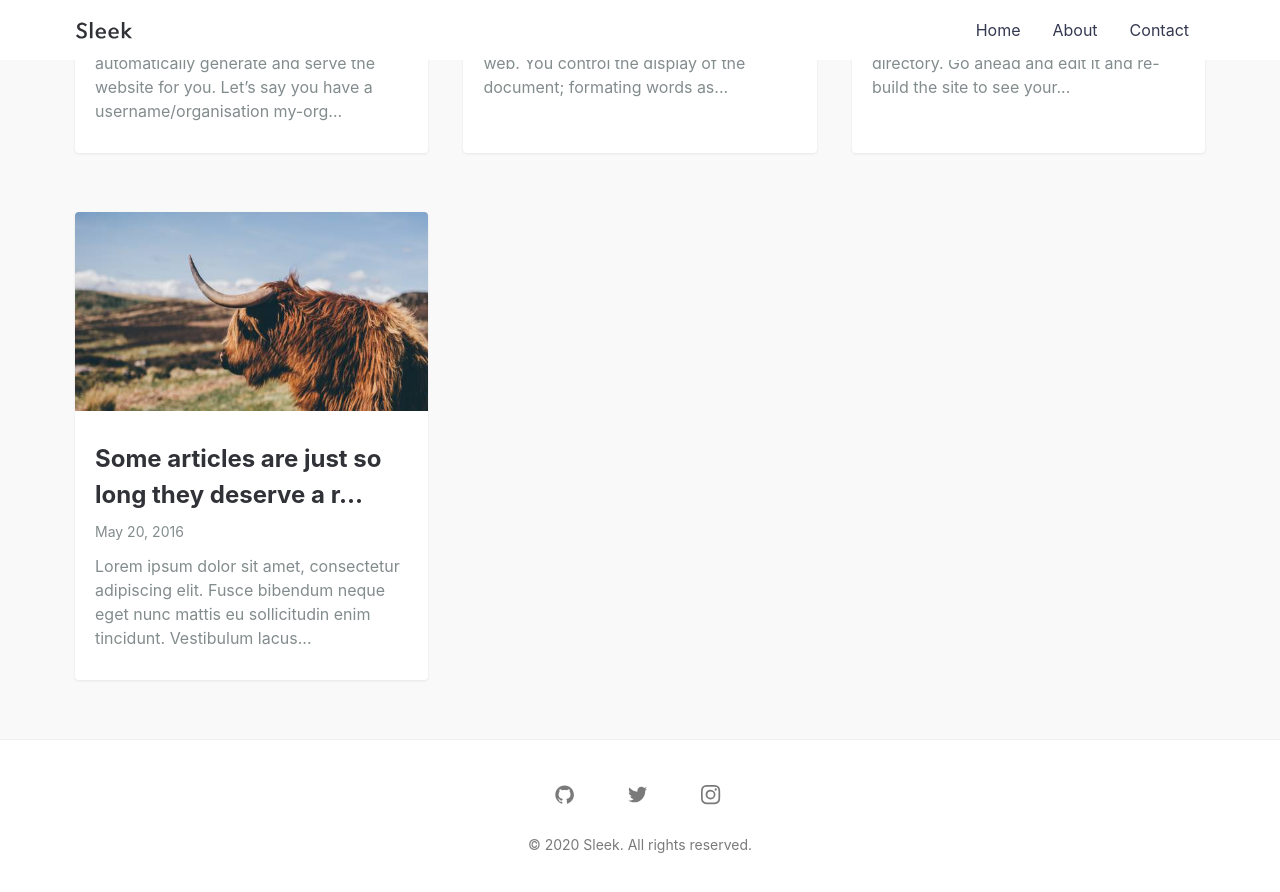
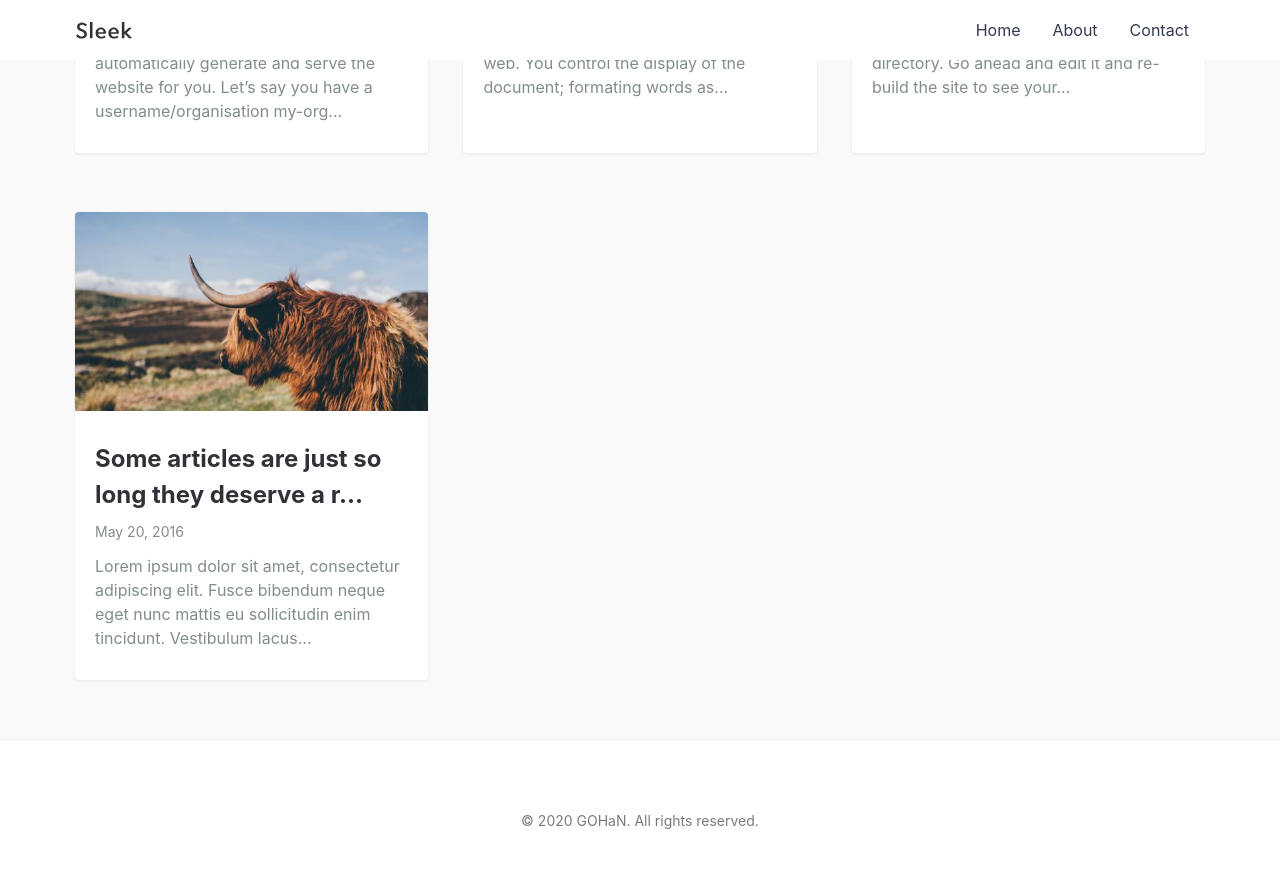
Before and after one commit to ufccrateus/gohan, a Jekyll site: the page built from index.md, in a window 1280 px wide and 900 px high, scrolled down 935 px. Shown: the top 892 px of the window. Built offline with Jekyll 4.4.1, drawn with Linux system fonts in a browser that asks for light colours; part of the change alters nothing that is shown.

Commit message:
update config.yml

```diff
--- a/_config.yml
+++ b/_config.yml
@@ -1,15 +1,13 @@
-title: Sleek # your site title
+title: GOHaN # your site title
 author: GitHub User
 email: your-email@domain.com # email for form submission, you also have to change it in _js/scripts.js
 description: > # this means to ignore newlines until "baseurl:"
-  Write an awesome description for your new site here. You can edit this
-  line in _config.yml. It will appear in your document head meta (for
-  Google search results) and in your feed.xml site description.
+  Graphs, Optimization, Heuristics and Networks
 baseurl: "/" # the subpath of your site, e.g. /blog
-url: "https://janczizikow.github.io/sleek" # the base hostname & protocol for your site, e.g. http://example.com
-twitter_username: jan_czizikow # replace with your_twitter_username or comment to remove link from footer
-github_username:  janczizikow # replace with your_github_username or comment to remove link from footer
-instagram_username: shanlongjj # replace with your_instagram_username or comment to remove link from footer
+url: "https://crateus.ufc.br/gohan" # the base hostname & protocol for your site, e.g. http://example.com
+# twitter_username: jan_czizikow # replace with your_twitter_username or comment to remove link from footer
+# github_username:  janczizikow # replace with your_github_username or comment to remove link from footer
+# instagram_username: shanlongjj # replace with your_instagram_username or comment to remove link from footer
 social:
   name: Your Name
   links:
@@ -21,7 +19,7 @@ social:
     - https://keybase.io/benbalter
 
 disqus:
-  shortname: janczizikow # to enable comments replace with your_disqus_shortname
+  # shortname: janczizikow # to enable comments replace with your_disqus_shortname
 
 # Build settings
 markdown: kramdown
```
